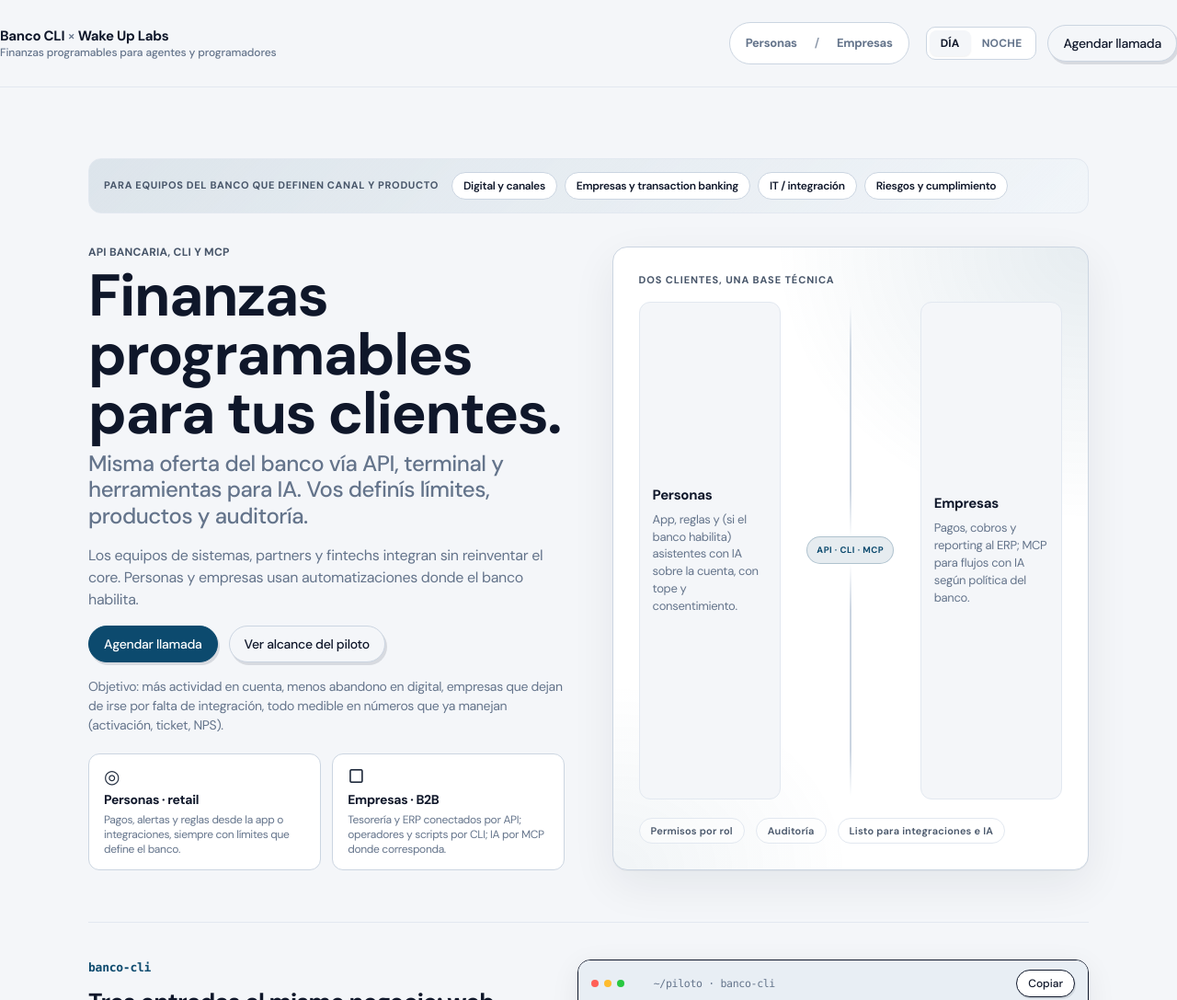
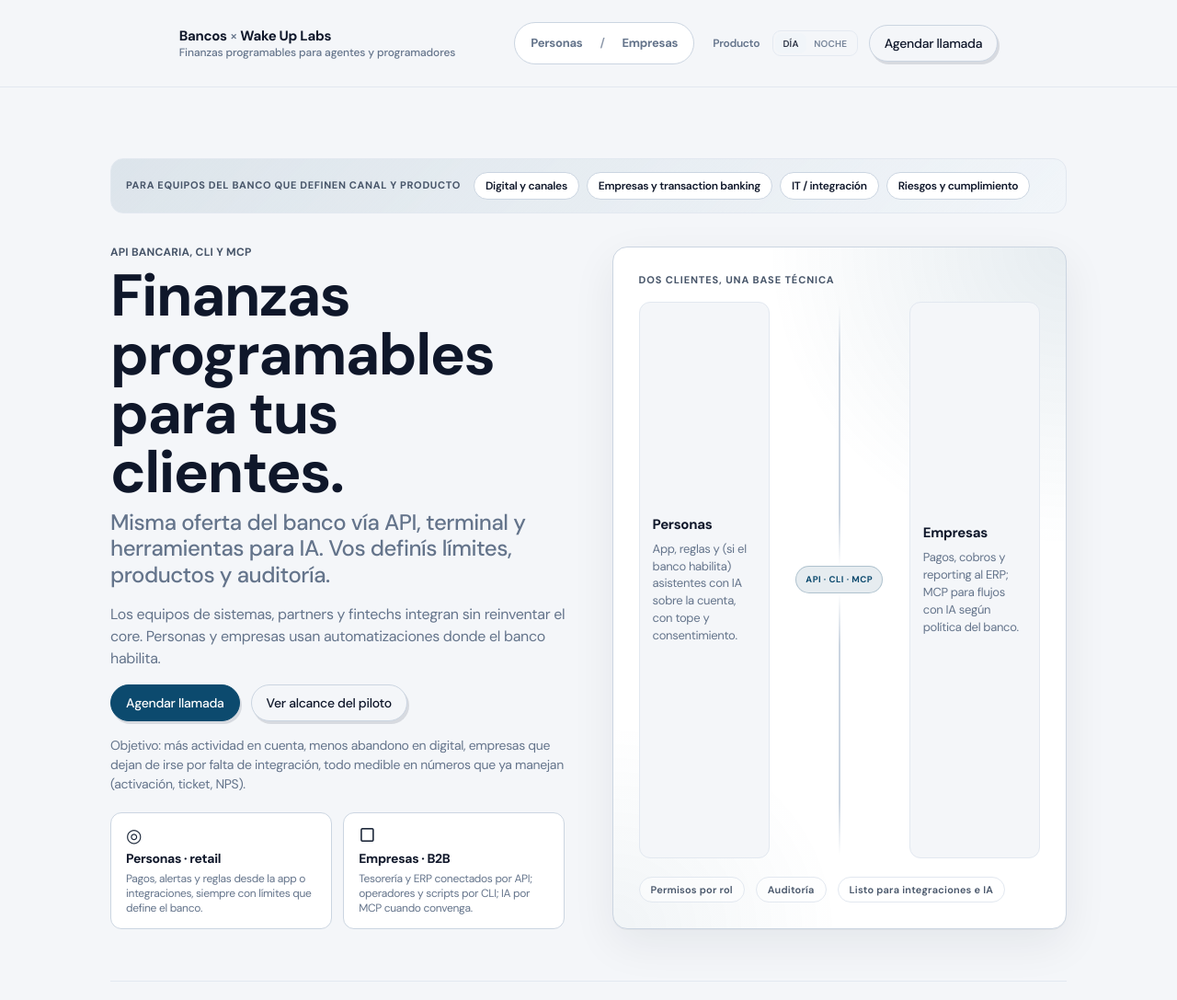
Before and after one commit to 0xmdh/banco-cli, a website: page index.html in a window 1280 px wide. Shown: the top 1087 px of the page at 92% size. Drawn offline with Linux system fonts and the light colour scheme.

Commit message:
refactor(nav): separar producto, reducir toggle tema y linkear brand a home

```diff
--- a/index.html
+++ b/index.html
@@ -3,7 +3,7 @@
   <head>
     <meta charset="UTF-8" />
     <meta name="viewport" content="width=device-width, initial-scale=1.0" />
-    <title>Finanzas programables para el banco · Banco CLI × Wake Up Labs</title>
+    <title>Finanzas programables para el banco · Bancos × Wake Up Labs</title>
     <meta
       name="description"
       content="Wake Up Labs y Banco CLI: banking API, CLI en terminal y MCP para IA. Clientes personas y empresas pueden automatizar operaciones con el gobierno del banco."
@@ -32,16 +32,17 @@
   <body>
     <header class="site-header">
       <div class="container nav">
-        <div class="brand" lang="es">
-          <span class="brand__title">Banco CLI <span class="brand__x">×</span> Wake Up Labs</span>
+        <a class="brand" lang="es" href="/" aria-label="Ir al inicio">
+          <span class="brand__title">Bancos <span class="brand__x">×</span> Wake Up Labs</span>
           <span class="brand__tagline">Finanzas programables para agentes y programadores</span>
-        </div>
+        </a>
         <div class="nav-actions">
           <nav class="nav-audience" aria-label="Secciones">
             <a class="nav-audience__link" href="#personas">Personas</a>
             <span class="nav-audience__sep" aria-hidden="true">/</span>
             <a class="nav-audience__link" href="#empresas">Empresas</a>
           </nav>
+          <a class="nav-product-link" href="#producto">Producto</a>
           <div
             class="theme-toggle"
             role="group"
@@ -128,7 +129,7 @@
                   <span class="segment-card__title">Empresas · B2B</span>
                   <span class="segment-card__hint"
                     >Tesorería y ERP conectados por API; operadores y scripts por CLI; IA por MCP
-                    donde corresponda.</span
+                    cuando convenga.</span
                   >
                 </a>
               </div>
@@ -171,7 +172,7 @@
           <div class="cli-showcase" id="banco-cli">
             <div class="cli-showcase__grid">
               <div class="cli-showcase__copy">
-                <p class="cli-showcase__label">banco-cli</p>
+                <p class="cli-showcase__label">bancos</p>
                 <p class="cli-showcase__headline">
                   Tres entradas al mismo negocio: web services, terminal y servidor MCP.
                 </p>
@@ -639,6 +640,51 @@
         </div>
       </section>
 
+      <section id="producto" class="section alt">
+        <div class="container">
+          <p class="section-kicker">Producto</p>
+          <h2>Qué estamos construyendo para bancos de Argentina</h2>
+          <p class="section-lead">
+            Bancos es una capa de finanzas programables para clientes personas y empresas.
+            Se conecta al core del banco sin reemplazarlo.
+          </p>
+          <div class="cards two-col">
+            <article class="card">
+              <h3>1) Banking API</h3>
+              <ul>
+                <li>Cuentas, movimientos, pagos y estado de operaciones.</li>
+                <li>Permisos por rol, límites y registro de cada llamada.</li>
+                <li>Sandbox para pruebas con partners y clientes empresa.</li>
+              </ul>
+            </article>
+            <article class="card">
+              <h3>2) Banco CLI</h3>
+              <ul>
+                <li>Terminal para integración, soporte y operaciones avanzadas.</li>
+                <li>Comandos inspeccionables para ejecutar con menos error manual.</li>
+                <li>Salida estable para scripts y procesos internos.</li>
+              </ul>
+            </article>
+            <article class="card">
+              <h3>3) MCP server para IA</h3>
+              <ul>
+                <li>Herramientas concretas para asistentes internos o de clientes.</li>
+                <li>El modelo solo ejecuta acciones permitidas por política.</li>
+                <li>Trazas para riesgos, compliance y auditoría.</li>
+              </ul>
+            </article>
+            <article class="card">
+              <h3>4) Gobierno y medición</h3>
+              <ul>
+                <li>Entornos por etapa: sandbox, piloto y producción.</li>
+                <li>Controles de identidad, topes y aprobaciones.</li>
+                <li>KPIs de negocio y adopción técnica en el mismo tablero.</li>
+              </ul>
+            </article>
+          </div>
+        </div>
+      </section>
+
       <section id="piloto" class="section">
         <div class="container">
           <h2>Empezar con un piloto focalizado de 4 a 6 semanas</h2>
@@ -685,7 +731,7 @@
               id="contact-form"
               class="contact-form"
               novalidate
-              data-contact-subject="Banco CLI Wake Up Labs · consulta banco"
+              data-contact-subject="Bancos Wake Up Labs · consulta banco"
             >
               <label class="field">
                 <span class="field__label">Nombre</span>
@@ -718,7 +764,7 @@
 
       <section id="cta" class="section cta">
         <div class="container">
-          <h2>El cliente ya compará con quien sí integra.</h2>
+          <h2>El cliente ya compara con quien sí integra.</h2>
           <p>
             Si querés acercar API, CLI y MCP con reglas del banco, coordinamos una reunión con
             propuesta de piloto y métricas. Wake Up Labs ejecuta el piloto bajo contrato; no hay
@@ -757,7 +803,7 @@
       </div>
       <div class="container footer-inner">
         <p class="footer-note">
-          Banco CLI · Wake Up Labs. Los escenarios, comandos y salidas del sitio son ilustrativos
+          Bancos · Wake Up Labs. Los escenarios, comandos y salidas del sitio son ilustrativos
           salvo acuerdo explícito con el banco. No constituye asesoramiento financiero ni legal; el
           marco regulatorio aplicable es responsabilidad del banco y sus asesores.
         </p>
--- a/styles.css
+++ b/styles.css
@@ -79,21 +79,21 @@
   width: 100%;
   max-width: 1440px;
   margin: 0 auto;
-  padding-left: max(32px, env(safe-area-inset-left, 0px));
-  padding-right: max(32px, env(safe-area-inset-right, 0px));
+  padding-left: max(44px, env(safe-area-inset-left, 0px));
+  padding-right: max(44px, env(safe-area-inset-right, 0px));
 }
 
 @media (min-width: 640px) {
   .container {
-    padding-left: max(48px, env(safe-area-inset-left, 0px));
-    padding-right: max(48px, env(safe-area-inset-right, 0px));
+    padding-left: max(64px, env(safe-area-inset-left, 0px));
+    padding-right: max(64px, env(safe-area-inset-right, 0px));
   }
 }
 
 @media (min-width: 1200px) {
   .container {
-    padding-left: max(96px, env(safe-area-inset-left, 0px));
-    padding-right: max(96px, env(safe-area-inset-right, 0px));
+    padding-left: max(120px, env(safe-area-inset-left, 0px));
+    padding-right: max(120px, env(safe-area-inset-right, 0px));
   }
 }
 
@@ -111,8 +111,8 @@
 .nav {
   display: flex;
   align-items: center;
-  justify-content: space-between;
-  gap: 1rem;
+  justify-content: center;
+  gap: clamp(28px, 5vw, 72px);
   padding: 24px 0;
   flex-wrap: wrap;
 }
@@ -126,6 +126,8 @@
   line-height: 1.2;
   letter-spacing: -0.02em;
   max-width: min(100%, 24rem);
+  flex: 0 1 auto;
+  text-decoration: none;
 }
 
 .brand__title {
@@ -149,6 +151,19 @@
   align-items: center;
   gap: 12px;
   flex-wrap: wrap;
+  flex: 0 1 auto;
+}
+
+.nav-product-link {
+  font-size: 0.75rem;
+  font-weight: 600;
+  color: var(--rs-muted);
+  text-decoration: none;
+  padding: 0 2px;
+}
+
+.nav-product-link:hover {
+  color: var(--rs-heading);
 }
 
 .nav-audience {
@@ -213,10 +228,11 @@
 /* Theme toggle */
 .theme-toggle {
   display: inline-flex;
-  padding: 3px;
-  border-radius: 10px;
-  background: var(--rs-surface);
-  border: 1px solid var(--rs-border-ui);
+  padding: 2px;
+  border-radius: 9px;
+  background: transparent;
+  border: 1px solid var(--rs-border-soft);
+  opacity: 0.88;
 }
 
 html[data-theme="dark"] .theme-toggle {
@@ -230,12 +246,12 @@
   background: transparent;
   color: var(--rs-muted);
   font-family: inherit;
-  font-size: 0.75rem;
-  font-weight: 700;
+  font-size: 0.625rem;
+  font-weight: 600;
   letter-spacing: 0.02em;
   text-transform: uppercase;
-  padding: 0.4rem 0.75rem;
-  border-radius: 8px;
+  padding: 0.28rem 0.52rem;
+  border-radius: 7px;
   cursor: pointer;
   transition: color 0.15s ease, background 0.15s ease;
 }
@@ -245,14 +261,13 @@
 }
 
 .theme-toggle__btn.is-active {
-  background: var(--rs-body-bg);
-  color: var(--rs-heading);
-  box-shadow: 0 1px 2px rgba(0, 0, 0, 0.06);
+  background: var(--rs-surface-2);
+  color: var(--rs-heading);
+  box-shadow: none;
 }
 
 html[data-theme="dark"] .theme-toggle__btn.is-active {
-  background: var(--rs-surface);
-  box-shadow: none;
+  background: #243047;
 }
 
 /* Buttons */
@@ -1513,6 +1528,11 @@
 }
 
 @media (max-width: 480px) {
+  .container {
+    padding-left: max(24px, env(safe-area-inset-left, 0px));
+    padding-right: max(24px, env(safe-area-inset-right, 0px));
+  }
+
   .nav {
     flex-direction: column;
     align-items: flex-start;
--- a/web/styles.css
+++ b/web/styles.css
@@ -79,21 +79,21 @@
   width: 100%;
   max-width: 1440px;
   margin: 0 auto;
-  padding-left: max(32px, env(safe-area-inset-left, 0px));
-  padding-right: max(32px, env(safe-area-inset-right, 0px));
+  padding-left: max(44px, env(safe-area-inset-left, 0px));
+  padding-right: max(44px, env(safe-area-inset-right, 0px));
 }
 
 @media (min-width: 640px) {
   .container {
-    padding-left: max(48px, env(safe-area-inset-left, 0px));
-    padding-right: max(48px, env(safe-area-inset-right, 0px));
+    padding-left: max(64px, env(safe-area-inset-left, 0px));
+    padding-right: max(64px, env(safe-area-inset-right, 0px));
   }
 }
 
 @media (min-width: 1200px) {
   .container {
-    padding-left: max(96px, env(safe-area-inset-left, 0px));
-    padding-right: max(96px, env(safe-area-inset-right, 0px));
+    padding-left: max(120px, env(safe-area-inset-left, 0px));
+    padding-right: max(120px, env(safe-area-inset-right, 0px));
   }
 }
 
@@ -111,8 +111,8 @@
 .nav {
   display: flex;
   align-items: center;
-  justify-content: space-between;
-  gap: 1rem;
+  justify-content: center;
+  gap: clamp(28px, 5vw, 72px);
   padding: 24px 0;
   flex-wrap: wrap;
 }
@@ -126,6 +126,8 @@
   line-height: 1.2;
   letter-spacing: -0.02em;
   max-width: min(100%, 24rem);
+  flex: 0 1 auto;
+  text-decoration: none;
 }
 
 .brand__title {
@@ -149,6 +151,19 @@
   align-items: center;
   gap: 12px;
   flex-wrap: wrap;
+  flex: 0 1 auto;
+}
+
+.nav-product-link {
+  font-size: 0.75rem;
+  font-weight: 600;
+  color: var(--rs-muted);
+  text-decoration: none;
+  padding: 0 2px;
+}
+
+.nav-product-link:hover {
+  color: var(--rs-heading);
 }
 
 .nav-audience {
@@ -213,10 +228,11 @@
 /* Theme toggle */
 .theme-toggle {
   display: inline-flex;
-  padding: 3px;
-  border-radius: 10px;
-  background: var(--rs-surface);
-  border: 1px solid var(--rs-border-ui);
+  padding: 2px;
+  border-radius: 9px;
+  background: transparent;
+  border: 1px solid var(--rs-border-soft);
+  opacity: 0.88;
 }
 
 html[data-theme="dark"] .theme-toggle {
@@ -230,12 +246,12 @@
   background: transparent;
   color: var(--rs-muted);
   font-family: inherit;
-  font-size: 0.75rem;
-  font-weight: 700;
+  font-size: 0.625rem;
+  font-weight: 600;
   letter-spacing: 0.02em;
   text-transform: uppercase;
-  padding: 0.4rem 0.75rem;
-  border-radius: 8px;
+  padding: 0.28rem 0.52rem;
+  border-radius: 7px;
   cursor: pointer;
   transition: color 0.15s ease, background 0.15s ease;
 }
@@ -245,14 +261,13 @@
 }
 
 .theme-toggle__btn.is-active {
-  background: var(--rs-body-bg);
-  color: var(--rs-heading);
-  box-shadow: 0 1px 2px rgba(0, 0, 0, 0.06);
+  background: var(--rs-surface-2);
+  color: var(--rs-heading);
+  box-shadow: none;
 }
 
 html[data-theme="dark"] .theme-toggle__btn.is-active {
-  background: var(--rs-surface);
-  box-shadow: none;
+  background: #243047;
 }
 
 /* Buttons */
@@ -1513,6 +1528,11 @@
 }
 
 @media (max-width: 480px) {
+  .container {
+    padding-left: max(24px, env(safe-area-inset-left, 0px));
+    padding-right: max(24px, env(safe-area-inset-right, 0px));
+  }
+
   .nav {
     flex-direction: column;
     align-items: flex-start;
```
Also changed, not shown: web/index.html (+55 -9 lines).
